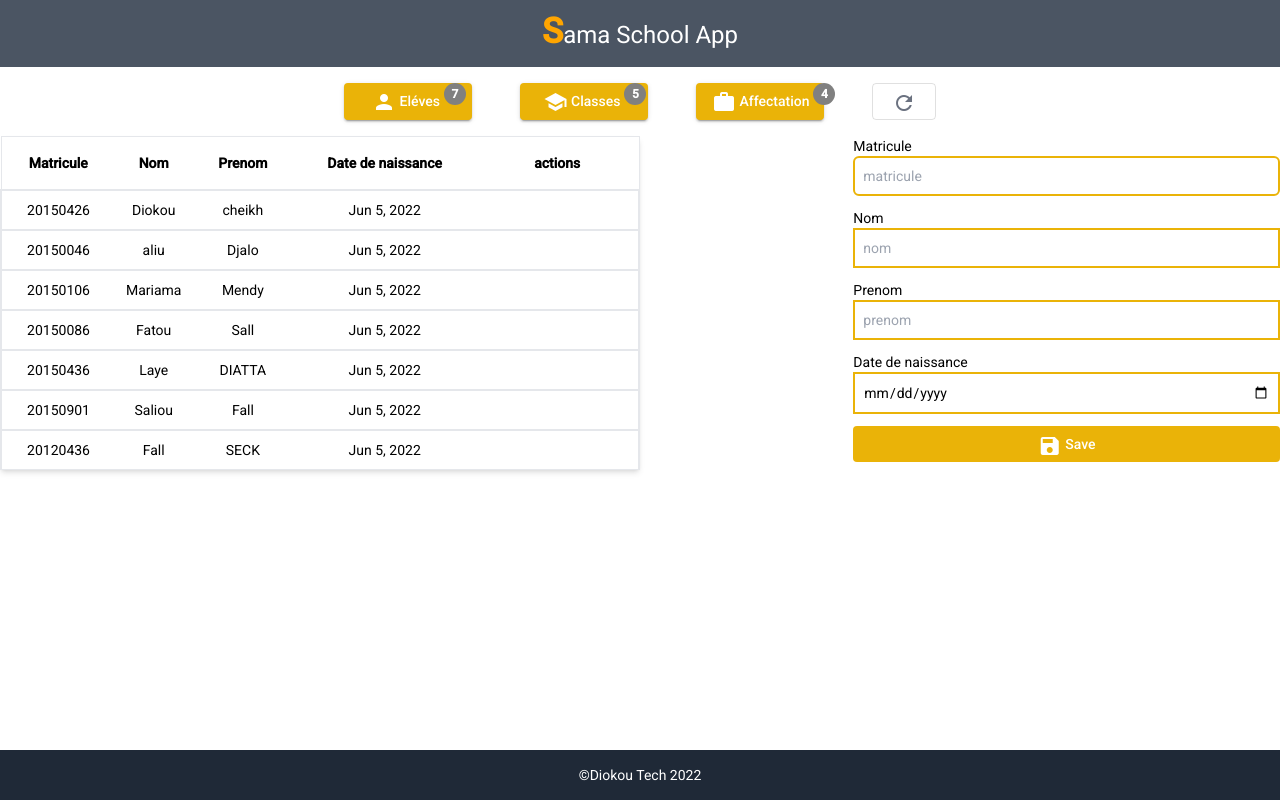
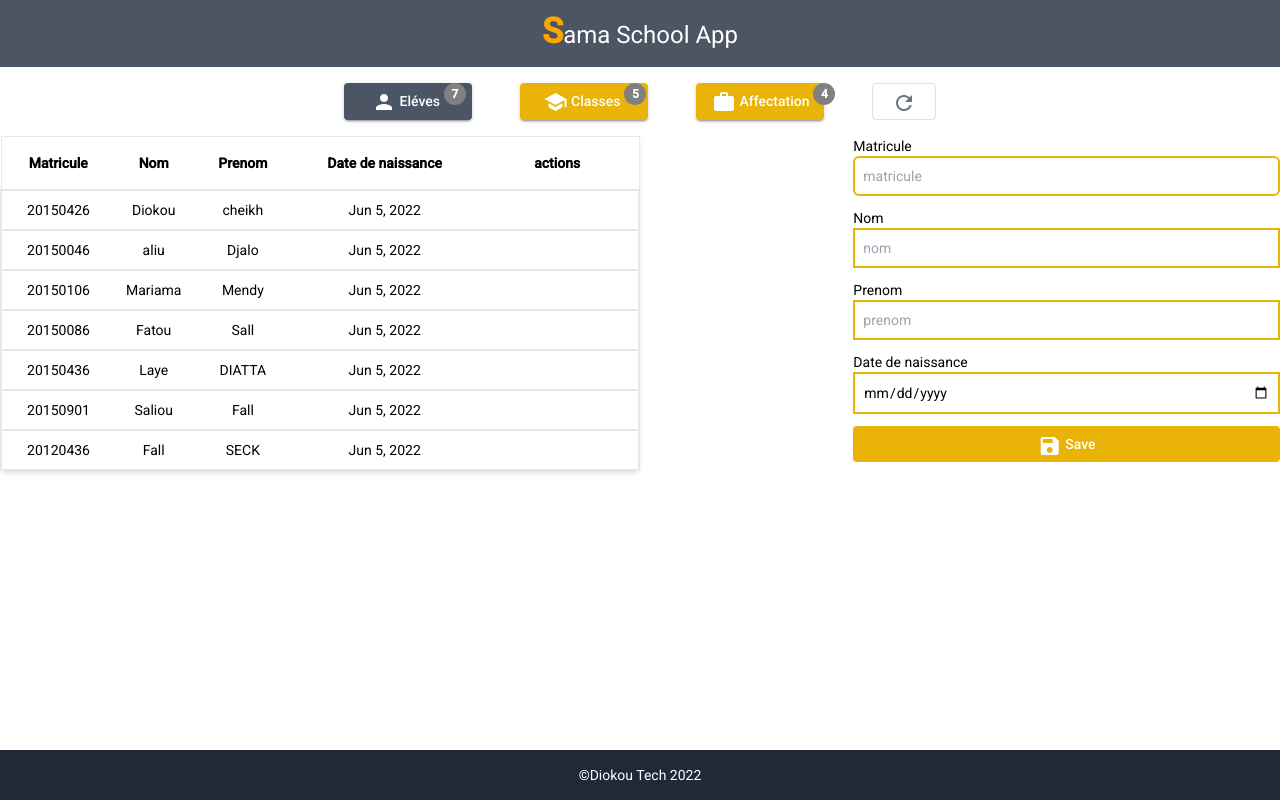
Before and after one commit to diokoutech/app_assign_week_2, an Angular app: page / in a window 1280 px wide. Built offline with nearby package versions, Linux system fonts and the light colour scheme.

Commit message:
update from app

```diff
--- a/src/app/app.component.html
+++ b/src/app/app.component.html
@@ -1,12 +1,12 @@
 <app-header></app-header>
 <div class="flex w-2/4 mt-2 mx-auto justify-around">
-  <button mat-raised-button (click)="toggle('eleve')" [ngClass]="showElement == 'eleve' ? 'bg-gray-600': '' " class="bg-yellow-500 rounded-lg w-32 text-white p-2">
+  <button mat-raised-button (click)="toggle('eleve')" [ngClass]="showElement==='eleve' ? 'bg-gray-600': 'bg-yellow-500' " class=" rounded-lg w-32 text-white p-2">
    <mat-icon>person</mat-icon> Eléves <span class="ml-1" matBadge="{{students.length}}"  matBadgeOverlap="false"></span>
   </button>
-  <button mat-raised-button (click)="toggle('classe')" [ngClass]="showElement == 'classe' ? 'bg-gray-600': '' " class="bg-yellow-500 w-32 p-2 rounded-md text-white">
+  <button mat-raised-button (click)="toggle('classe')" [ngClass]="showElement==='classe' ? 'bg-gray-600': 'bg-yellow-500' " class=" w-32 p-2 rounded-md text-white">
     <mat-icon>school</mat-icon> Classes <span class="ml-1" matBadge="{{classes.length}}"  matBadgeOverlap="false"></span>
   </button>
-  <button mat-raised-button (click)="toggle('affectation')" [ngClass]="showElement == 'affectation' ? 'bg-gray-600': '' " class="bg-yellow-500 w-32 p-2 rounded-md text-white">
+  <button mat-raised-button (click)="toggle('affectation')" [ngClass]="showElement==='affectation' ? 'bg-gray-600': 'bg-yellow-500' " class="  w-32 p-2 rounded-md text-white">
     <mat-icon>work</mat-icon> Affectation <span class="ml-1" matBadge="{{affectations.length}}"  matBadgeOverlap="false"></span>
   </button>
   <button mat-stroked-button onclick="location.reload()" class="rounded-md text-gray-500">
```
